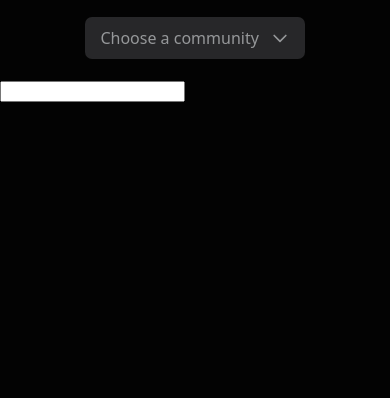
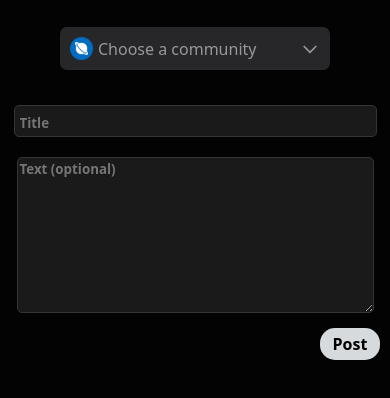
Before and after one commit to MarisaCodes/simplified-reddit-clone, a plain HTML site: page create.html in a window 390 px wide. Shown: the part 60-458 px from the top of the page. Drawn offline with Linux system fonts and the light colour scheme.

Commit message:
flexbox style create post for mobile

```diff
--- a/create.html
+++ b/create.html
@@ -87,7 +87,10 @@
       </nav>
     </div>
     <div class="drop-down">
-      <span>Choose a community</span>
+      <div>
+        <img src="reddit-assets/planet.png" alt="reddit planet icon" />
+        <span>Choose a community</span>
+      </div>
       <svg
         xmlns="http://www.w3.org/2000/svg"
         class="down-arrow"
@@ -103,9 +106,17 @@
         />
       </svg>
     </div>
-    <div class="create">
+    <div class="create-post">
       <form>
-        <input type="text" />
+        <input type="text" placeholder="Title" />
+        <textarea
+          name=""
+          id=""
+          cols="30"
+          rows="10"
+          placeholder="Text (optional)"
+        ></textarea>
+        <div class="btn">Post</div>
       </form>
     </div>
     <script src="script.js"></script>
--- a/style.css
+++ b/style.css
@@ -11,6 +11,8 @@ a {
   --nav-bar-color: #1a1a1b;
   --placeholder-color: #96989a;
   --drop-down-color: #272729;
+  --input-border-color: #343536;
+  --text-input-color: #d2d5d7;
 }
 
 body {
@@ -65,12 +67,21 @@ body {
 .drop-down {
   display: flex;
   align-items: center;
-  justify-content: space-around;
+  justify-content: space-between;
   background-color: var(--drop-down-color);
   padding: 10px;
-  width: 200px;
-  margin: 20px auto;
+  width: 250px;
+  margin: 30px auto;
   border-radius: 7px;
+}
+.drop-down div:first-child {
+  display: flex;
+  align-items: center;
+  justify-content: flex-start;
+}
+.drop-down img {
+  width: 23px;
+  margin-right: 5px;
 }
 .drop-down span {
   color: var(--placeholder-color);
@@ -78,4 +89,49 @@ body {
 .drop-down svg {
   color: var(--placeholder-color);
   width: 20px;
+  cursor: pointer;
 }
+/* create post form */
+.create-post input,
+.create-post textarea {
+  border: 1px solid var(--input-border-color);
+  background-color: var(--nav-bar-color);
+  display: block;
+  width: 90%;
+  margin: 5px auto;
+  border-radius: 5px;
+  color: var(--placeholder-color);
+  resize: vertical;
+  color: var(--text-input-color);
+}
+.create-post input {
+  margin-bottom: 15px;
+  padding: 10px 5px 5px 5px;
+}
+.create-post input:focus,
+.create-post textarea:focus {
+  outline: none;
+}
+::placeholder {
+  font-family: system-ui, -apple-system, BlinkMacSystemFont, "Segoe UI", Roboto,
+    Oxygen, Ubuntu, Cantarell, "Open Sans", "Helvetica Neue", sans-serif;
+  font-weight: 600;
+}
+.create-post form {
+  display: flex;
+  flex-direction: column;
+}
+.create-post .btn {
+  align-self: flex-end;
+  background-color: #d7dadc;
+  text-align: center;
+  width: 50px;
+  padding: 5px;
+  border-radius: 15px;
+  font-weight: 700;
+  cursor: pointer;
+  margin: 10px;
+}
+.create-post .btn:hover {
+  background-color: #b8bbbc;
+}
```
Also changed, not shown: reddit-assets/planet.png (added).
